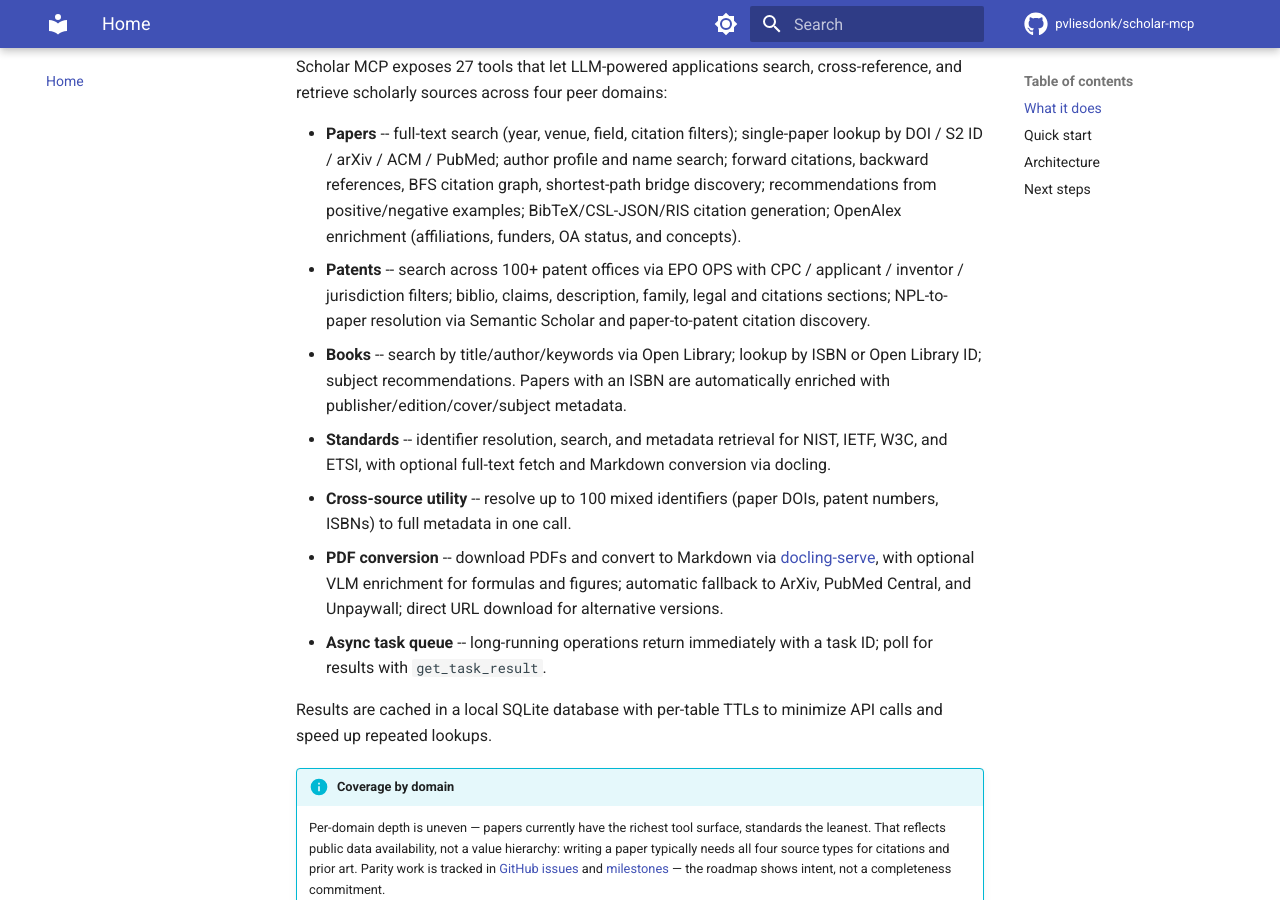
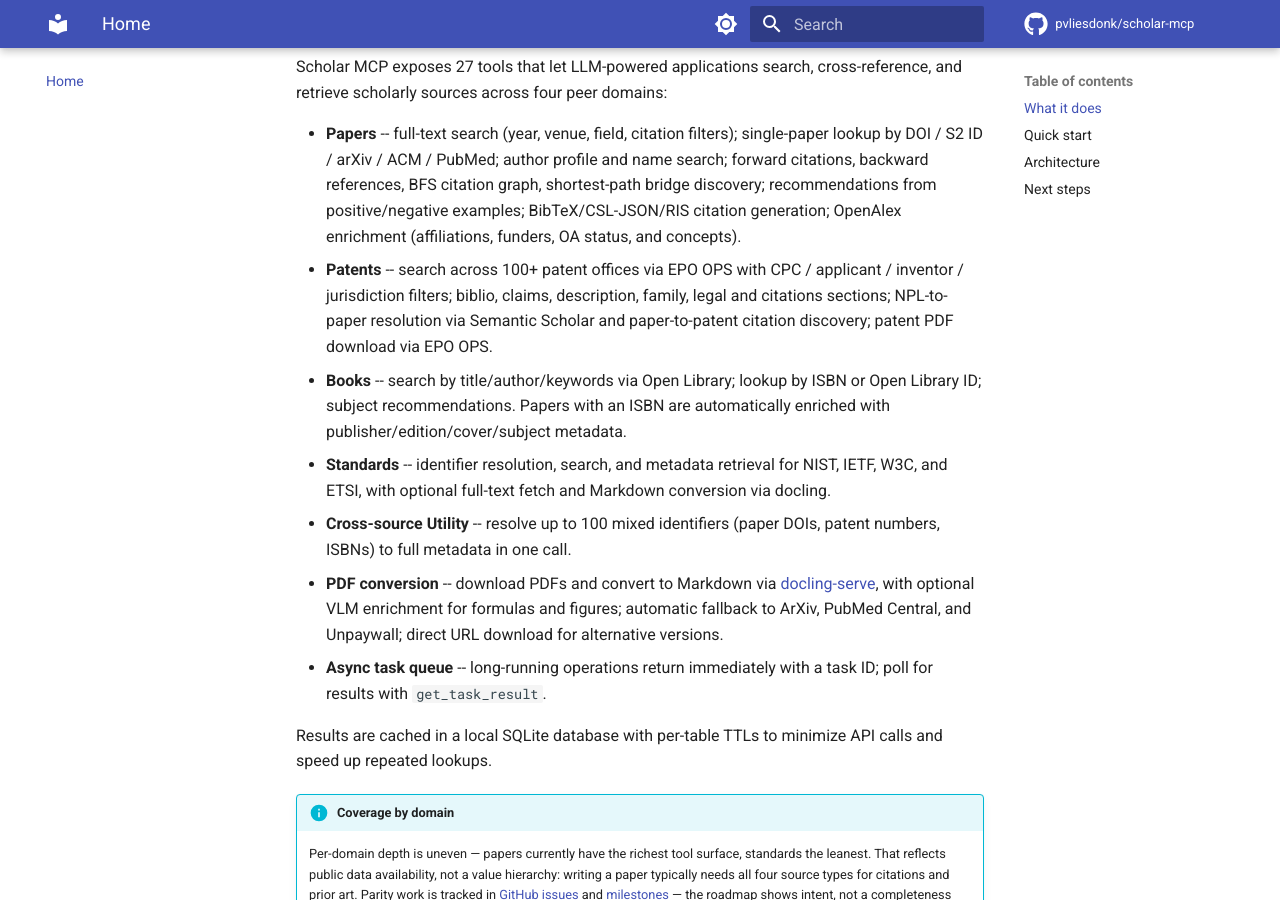
Before and after one commit to pvliesdonk/scholar-mcp, an MkDocs documentation site: the page built from docs/index.md, in a window 1280 px wide and 900 px high, scrolled down 367 px. Built offline with MkDocs 1.6.1 and Material for MkDocs 9.7.7, drawn with Linux system fonts in a browser that asks for light colours; comment, search, counter and statistics services are not loaded.

Commit message:
fix: address remaining nits — capitalisation and Patents bullet
- Capitalise "Cross-source Utility" in docs/index.md bullet list
- Add fetch_patent_pdf mention to Patents summary bullet

Co-Authored-By: Claude Opus 4.6 <noreply@anthropic.com>

```diff
--- a/docs/index.md
+++ b/docs/index.md
@@ -7,10 +7,10 @@ A [FastMCP](https://github.com/jlowin/fastmcp) server for the scholarly citation
 Scholar MCP exposes 27 tools that let LLM-powered applications search, cross-reference, and retrieve scholarly sources across four peer domains:
 
 - **Papers** -- full-text search (year, venue, field, citation filters); single-paper lookup by DOI / S2 ID / arXiv / ACM / PubMed; author profile and name search; forward citations, backward references, BFS citation graph, shortest-path bridge discovery; recommendations from positive/negative examples; BibTeX/CSL-JSON/RIS citation generation; OpenAlex enrichment (affiliations, funders, OA status, and concepts).
-- **Patents** -- search across 100+ patent offices via EPO OPS with CPC / applicant / inventor / jurisdiction filters; biblio, claims, description, family, legal and citations sections; NPL-to-paper resolution via Semantic Scholar and paper-to-patent citation discovery.
+- **Patents** -- search across 100+ patent offices via EPO OPS with CPC / applicant / inventor / jurisdiction filters; biblio, claims, description, family, legal and citations sections; NPL-to-paper resolution via Semantic Scholar and paper-to-patent citation discovery; patent PDF download via EPO OPS.
 - **Books** -- search by title/author/keywords via Open Library; lookup by ISBN or Open Library ID; subject recommendations. Papers with an ISBN are automatically enriched with publisher/edition/cover/subject metadata.
 - **Standards** -- identifier resolution, search, and metadata retrieval for NIST, IETF, W3C, and ETSI, with optional full-text fetch and Markdown conversion via docling.
-- **Cross-source utility** -- resolve up to 100 mixed identifiers (paper DOIs, patent numbers, ISBNs) to full metadata in one call.
+- **Cross-source Utility** -- resolve up to 100 mixed identifiers (paper DOIs, patent numbers, ISBNs) to full metadata in one call.
 - **PDF conversion** -- download PDFs and convert to Markdown via [docling-serve](https://github.com/DS4SD/docling-serve), with optional VLM enrichment for formulas and figures; automatic fallback to ArXiv, PubMed Central, and Unpaywall; direct URL download for alternative versions.
 - **Async task queue** -- long-running operations return immediately with a task ID; poll for results with `get_task_result`.
 
```
